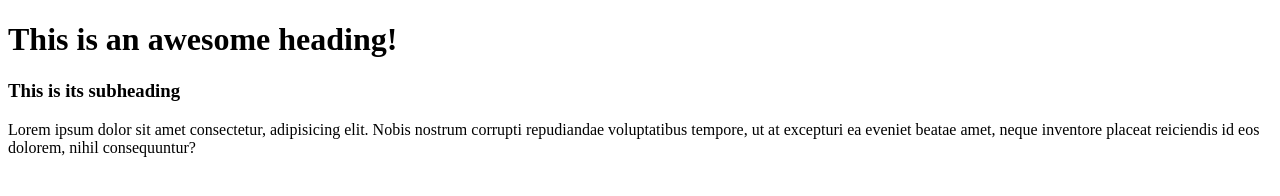
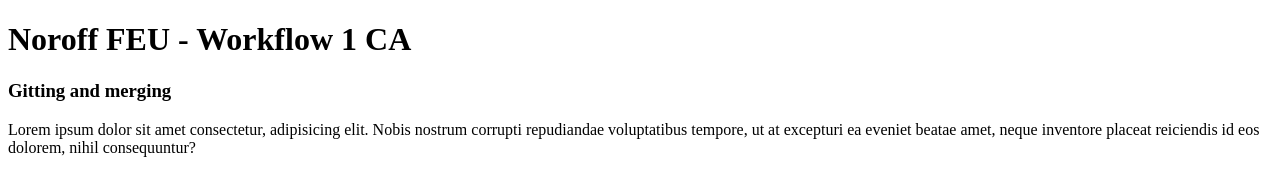
Before and after one commit to michaelsimsoe/MergeConflicts, a plain HTML site: page index.html in a window 1280 px wide. Drawn offline with Linux system fonts and the light colour scheme.

Commit message:
More changes

```diff
--- a/index.html
+++ b/index.html
@@ -7,8 +7,8 @@
   <title>Document</title>
 </head>
 <body>
-  <h1>This is an awesome heading!</h1>
-  <h3>This is its subheading</h3>
+  <h1>Noroff FEU - Workflow 1 CA</h1>
+  <h3>Gitting and merging</h3>
   <p>Lorem ipsum dolor sit amet consectetur, adipisicing elit. Nobis nostrum corrupti repudiandae voluptatibus tempore, ut at excepturi ea eveniet beatae amet, neque inventore placeat reiciendis id eos dolorem, nihil consequuntur?</p>
 </body>
 </html>
```
